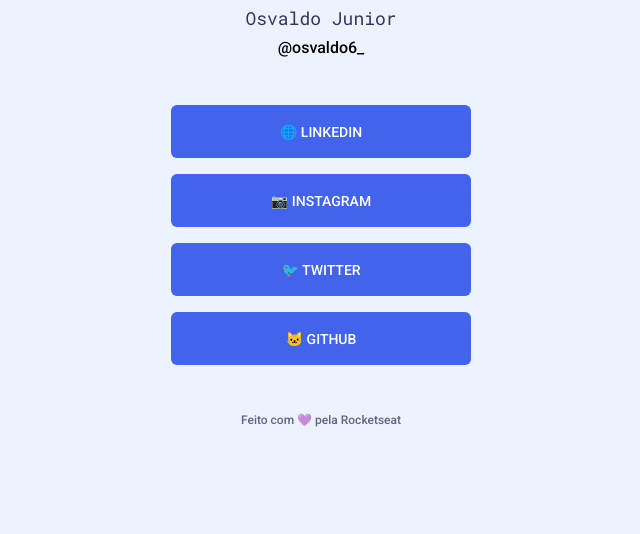
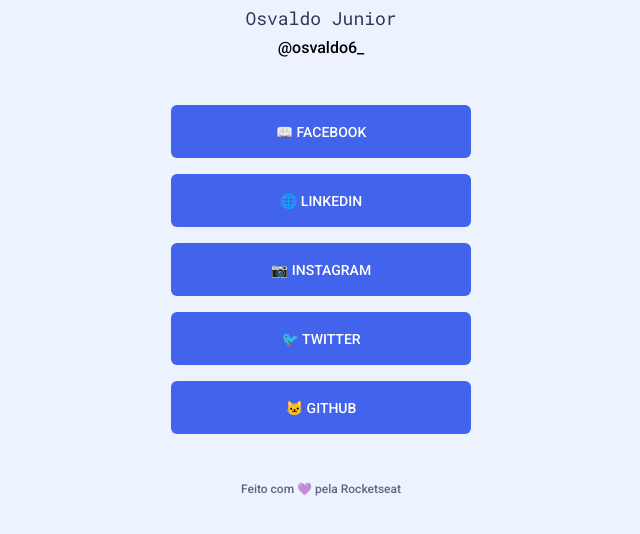
Before and after one commit to osvaldojr6/maratona-explore-2, a plain HTML site: page index.html in a window 1280 px wide. Shown: the part 182-716 px from the top of the page, without its empty margins (319-959 px from the left). Drawn offline with Linux system fonts and the light colour scheme.

Commit message:
Adcionei link para facebook

```diff
--- a/index.html
+++ b/index.html
@@ -8,8 +8,7 @@
   <meta name="viewport" content="width=device-width, initial-scale=1.0">
   <title>RocketLinks</title>
   <link href="https://fonts.googleapis.com/css2?family=Roboto+Mono&family=Roboto:wght@500;700&display=swap" rel="stylesheet">
-   <link rel="stylesheet" href="./styles.css">
-
+  <link rel="stylesheet" href="./styles.css">
 </head>
 
 <body>
@@ -19,6 +18,13 @@
     <p>@osvaldo6_</p>
 
       <ul>
+
+         <li>
+           <a
+           href="https://www.facebook.com/profile.php?id=100001994811306"
+           target="_blank">📖 Facebook</a>
+         </li>
+
         <li>
           <a
           href="https://www.linkedin.com/in/osvaldo-junior-a2a55171"
```
